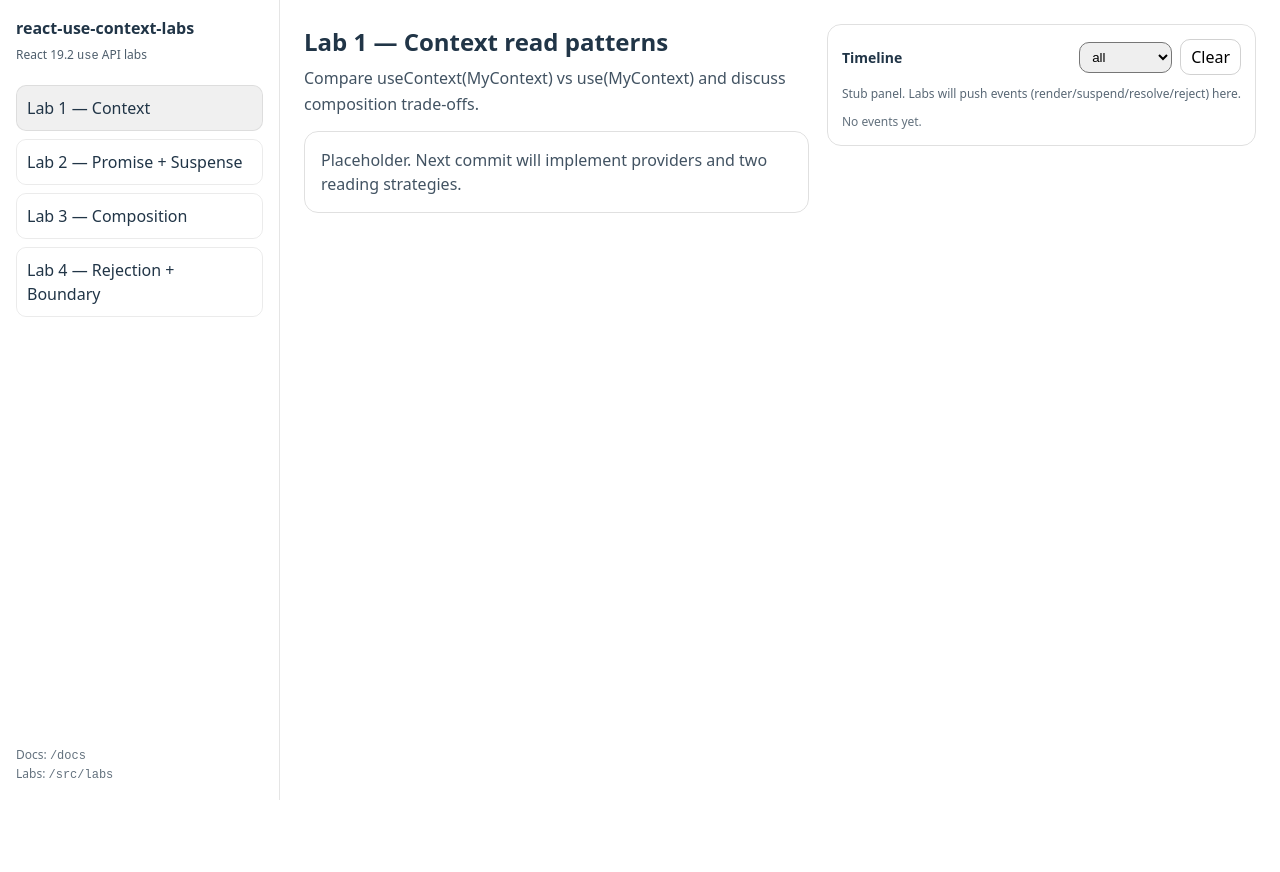
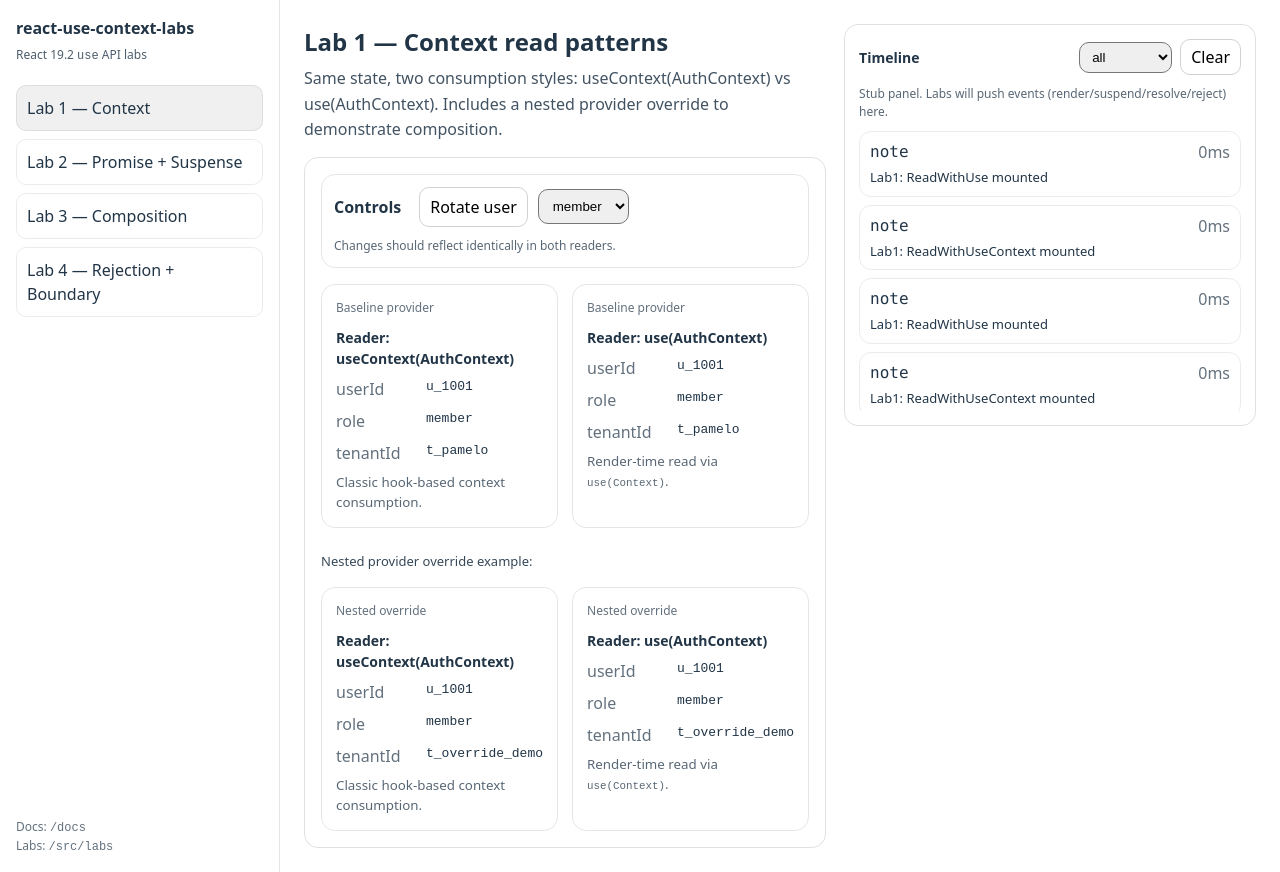
Before and after one commit to TarcosS/react-use-context-labs, a React (Vite) app: page /labs/lab-1 in a window 1280 px wide. Before the commit the page ends 800 px from the top, so only its background shows below. Built offline with nearby package versions, Linux system fonts and the light colour scheme.

Commit message:
feat(lab1): context read patterns with useContext vs use(Context)

```diff
--- a/src/labs/Lab1.tsx
+++ b/src/labs/Lab1.tsx
@@ -1,14 +1,64 @@
+import { AuthProvider, TenantOverrideProvider } from "./lab1/authContext";
+import { ReadWithUse } from "./lab1/ReadWithUse";
+import { ReadWithUseContext } from "./lab1/ReadWithUseContext";
 import { LabShell } from "./LabShell";
+import { Controls } from "./lab1/Controls";
 
 export function Lab1() {
   return (
     <LabShell
       title="Lab 1 — Context read patterns"
-      description="Compare useContext(MyContext) vs use(MyContext) and discuss composition trade-offs."
+      description="Same state, two consumption styles: useContext(AuthContext) vs use(AuthContext). Includes a nested provider override to demonstrate composition."
     >
-      <p style={{ margin: 0, opacity: 0.85 }}>
-        Placeholder. Next commit will implement providers and two reading strategies.
-      </p>
+      <AuthProvider>
+        <div style={{ display: "flex", flexDirection: "column", gap: 16 }}>
+          <Controls />
+
+          <div style={{ display: "grid", gridTemplateColumns: "1fr 1fr", gap: 14 }}>
+            <Card title="Baseline provider">
+              <ReadWithUseContext />
+            </Card>
+
+            <Card title="Baseline provider">
+              <ReadWithUse />
+            </Card>
+          </div>
+
+          <div style={{ marginTop: 8, opacity: 0.9, fontSize: 13 }}>
+            Nested provider override example:
+          </div>
+
+          <TenantOverrideProvider tenantId="t_override_demo">
+            <div style={{ display: "grid", gridTemplateColumns: "1fr 1fr", gap: 14 }}>
+              <Card title="Nested override">
+                <ReadWithUseContext />
+              </Card>
+
+              <Card title="Nested override">
+                <ReadWithUse />
+              </Card>
+            </div>
+          </TenantOverrideProvider>
+        </div>
+      </AuthProvider>
     </LabShell>
   );
 }
+
+function Card({ title, children }: { title: string; children: React.ReactNode }) {
+  return (
+    <div
+      style={{
+        border: "1px solid rgba(0,0,0,0.10)",
+        borderRadius: 14,
+        padding: 14,
+        display: "flex",
+        flexDirection: "column",
+        gap: 10,
+      }}
+    >
+      <div style={{ fontSize: 12, opacity: 0.7 }}>{title}</div>
+      {children}
+    </div>
+  );
+}
--- /dev/null
+++ b/src/labs/lab1/Controls.tsx
@@ -0,0 +1,63 @@
+import { useContext } from "react";
+import { AuthContext } from "./authContext";
+import { timeline } from "../../observability/timeline";
+
+export function Controls() {
+  const ctx = useContext(AuthContext);
+  if (!ctx) return null;
+
+  const { auth, setRole, rotateUser } = ctx;
+
+  return (
+    <div
+      style={{
+        display: "flex",
+        gap: 10,
+        flexWrap: "wrap",
+        alignItems: "center",
+        border: "1px solid rgba(0,0,0,0.10)",
+        borderRadius: 14,
+        padding: 12,
+      }}
+    >
+      <strong style={{ marginRight: 8 }}>Controls</strong>
+
+      <button
+        type="button"
+        onClick={() => {
+          rotateUser();
+          timeline.push("transition", "Lab1: rotateUser()");
+        }}
+        style={btn}
+      >
+        Rotate user
+      </button>
+
+      <select
+        value={auth.role}
+        onChange={(e) => {
+          const role = e.target.value as "guest" | "member" | "admin";
+          setRole(role);
+          timeline.push("transition", "Lab1: setRole()", { role });
+        }}
+        style={{ padding: "8px 10px", borderRadius: 10 }}
+      >
+        <option value="guest">guest</option>
+        <option value="member">member</option>
+        <option value="admin">admin</option>
+      </select>
+
+      <span style={{ fontSize: 12, opacity: 0.75 }}>
+        Changes should reflect identically in both readers.
+      </span>
+    </div>
+  );
+}
+
+const btn: React.CSSProperties = {
+  padding: "8px 10px",
+  borderRadius: 10,
+  border: "1px solid rgba(0,0,0,0.18)",
+  background: "transparent",
+  cursor: "pointer",
+};
--- /dev/null
+++ b/src/labs/lab1/ReadWithUse.tsx
@@ -0,0 +1,35 @@
+import { use } from "react";
+import { AuthContext } from "./authContext";
+import { useLabTimeline } from "./useLabTimeline";
+
+export function ReadWithUse() {
+  useLabTimeline("Lab1", "ReadWithUse mounted");
+
+  const ctx = use(AuthContext);
+  if (!ctx) {
+    return <div style={{ opacity: 0.75 }}>AuthContext missing (provider not mounted)</div>;
+  }
+
+  const { auth } = ctx;
+
+  return (
+    <div style={{ display: "flex", flexDirection: "column", gap: 8 }}>
+      <strong style={{ fontSize: 14 }}>Reader: use(AuthContext)</strong>
+      <Row k="userId" v={auth.userId} />
+      <Row k="role" v={auth.role} />
+      <Row k="tenantId" v={auth.tenantId} />
+      <small style={{ opacity: 0.75 }}>
+        Render-time read via <code>use(Context)</code>.
+      </small>
+    </div>
+  );
+}
+
+function Row({ k, v }: { k: string; v: string }) {
+  return (
+    <div style={{ display: "flex", gap: 10 }}>
+      <span style={{ width: 80, opacity: 0.7 }}>{k}</span>
+      <code>{v}</code>
+    </div>
+  );
+}
--- /dev/null
+++ b/src/labs/lab1/ReadWithUseContext.tsx
@@ -0,0 +1,35 @@
+import { useContext } from "react";
+import { AuthContext } from "./authContext";
+import { useLabTimeline } from "./useLabTimeline";
+
+export function ReadWithUseContext() {
+  useLabTimeline("Lab1", "ReadWithUseContext mounted");
+
+  const ctx = useContext(AuthContext);
+  if (!ctx) {
+    return <div style={{ opacity: 0.75 }}>AuthContext missing (provider not mounted)</div>;
+  }
+
+  const { auth } = ctx;
+
+  return (
+    <div style={{ display: "flex", flexDirection: "column", gap: 8 }}>
+      <strong style={{ fontSize: 14 }}>Reader: useContext(AuthContext)</strong>
+      <Row k="userId" v={auth.userId} />
+      <Row k="role" v={auth.role} />
+      <Row k="tenantId" v={auth.tenantId} />
+      <small style={{ opacity: 0.75 }}>
+        Classic hook-based context consumption.
+      </small>
+    </div>
+  );
+}
+
+function Row({ k, v }: { k: string; v: string }) {
+  return (
+    <div style={{ display: "flex", gap: 10 }}>
+      <span style={{ width: 80, opacity: 0.7 }}>{k}</span>
+      <code>{v}</code>
+    </div>
+  );
+}
--- /dev/null
+++ b/src/labs/lab1/authContext.tsx
@@ -0,0 +1,58 @@
+import type { ReactNode } from "react";
+import React, { createContext, useMemo, useState } from "react";
+
+export type AuthState = {
+  userId: string;
+  role: "guest" | "member" | "admin";
+  tenantId: string;
+};
+
+type AuthContextValue = {
+  auth: AuthState;
+  setRole: (role: AuthState["role"]) => void;
+  rotateUser: () => void;
+};
+
+const defaultState: AuthState = {
+  userId: "u_1001",
+  role: "member",
+  tenantId: "t_pamelo",
+};
+
+export const AuthContext = createContext<AuthContextValue | null>(null);
+
+export function AuthProvider({ children }: { children: ReactNode }) {
+  const [auth, setAuth] = useState<AuthState>(defaultState);
+
+  const value = useMemo<AuthContextValue>(() => {
+    return {
+      auth,
+      setRole: (role) => setAuth((prev) => ({ ...prev, role })),
+      rotateUser: () =>
+        setAuth((prev) => ({
+          ...prev,
+          userId: prev.userId === "u_1001" ? "u_2048" : "u_1001",
+        })),
+    };
+  }, [auth]);
+
+  return <AuthContext.Provider value={value}>{children}</AuthContext.Provider>;
+}
+
+export function TenantOverrideProvider({
+  tenantId,
+  children,
+}: {
+  tenantId: string;
+  children: ReactNode;
+}) {
+  return (
+    <AuthContext.Consumer>
+      {(ctx) => {
+        if (!ctx) return children;
+        const next = { ...ctx, auth: { ...ctx.auth, tenantId } };
+        return <AuthContext.Provider value={next}>{children}</AuthContext.Provider>;
+      }}
+    </AuthContext.Consumer>
+  );
+}
--- /dev/null
+++ b/src/labs/lab1/useLabTimeline.ts
@@ -0,0 +1,9 @@
+import { useEffect } from "react";
+import { timeline } from "../../observability/timeline";
+
+export function useLabTimeline(lab: string, label: string, meta?: Record<string, unknown>) {
+  useEffect(() => {
+    timeline.push("note", `${lab}: ${label}`, meta);
+    // eslint-disable-next-line react-hooks/exhaustive-deps
+  }, []);
+}
```
